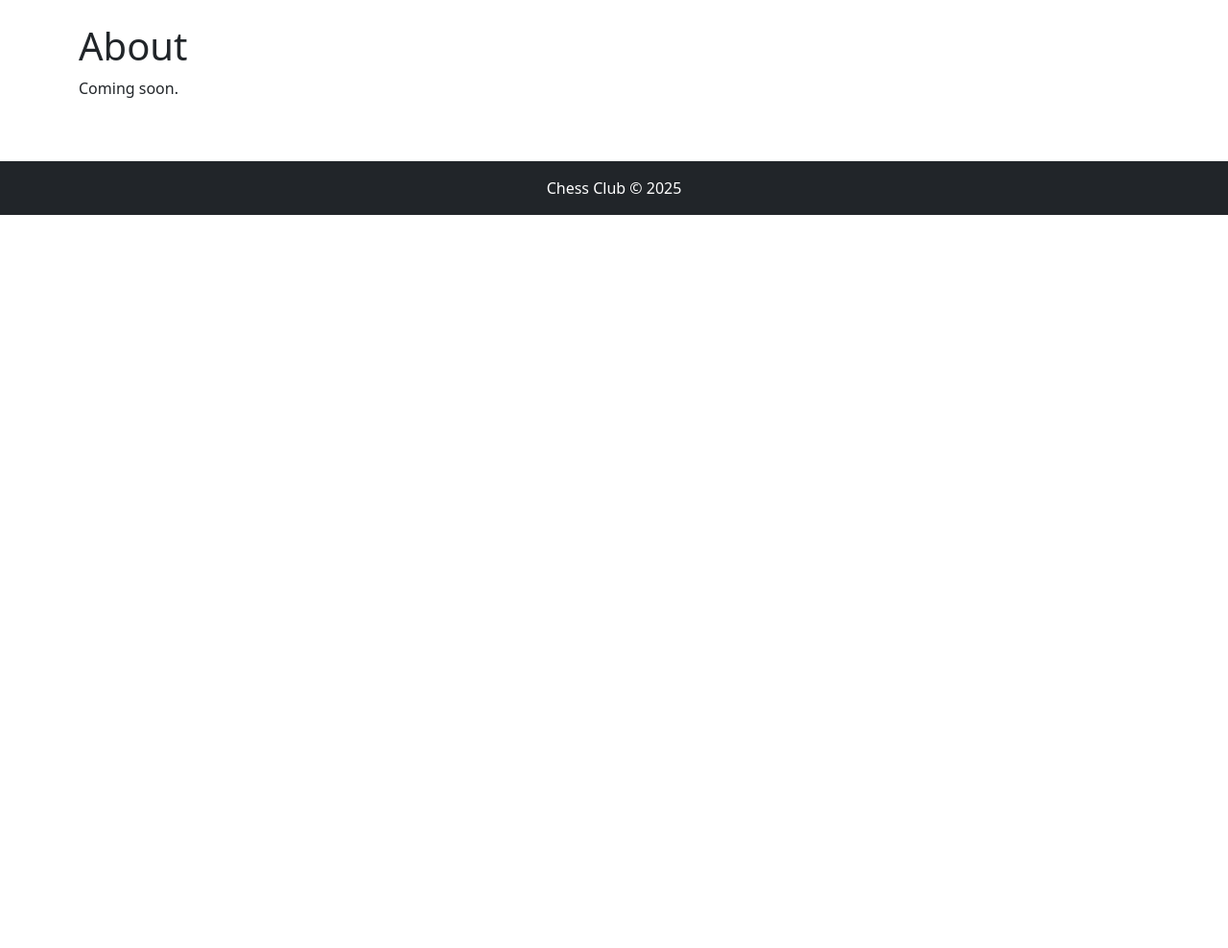
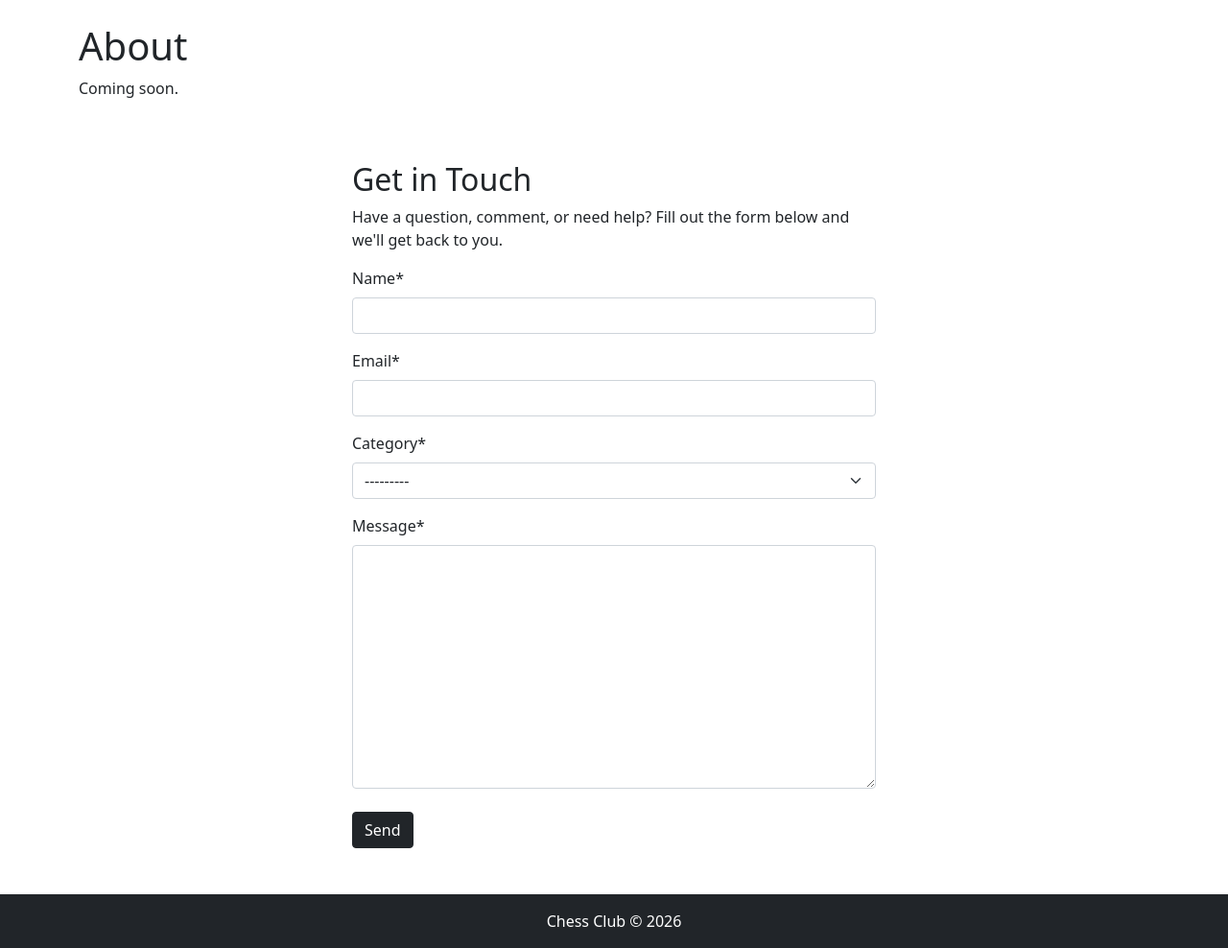
Before and after one commit to freed-man/mp3-chess, a Django app: page /about/ in a window 1280 px wide. Shown: the part 56-1044 px from the top of the page at 96% size. Before the commit the page ends 280 px from the top, so only its background shows below. Run offline with Django 4.2, Linux system fonts and the light colour scheme; data that the repository does not hold is empty; some libraries are stand-ins or nearby versions.

Commit message:
added contact form to about page

```diff
--- /dev/null
+++ b/about/forms.py
@@ -0,0 +1,11 @@
+from django import forms
+from .models import ContactRequest
+
+
+class ContactForm(forms.ModelForm):
+    """
+    Form for users to send a contact request.
+    """
+    class Meta:
+        model = ContactRequest
+        fields = ('name', 'email', 'category', 'message')
--- a/about/models.py
+++ b/about/models.py
@@ -15,3 +15,25 @@ class About(models.Model):
 
     def __str__(self):
         return self.title
+
+
+CATEGORY_CHOICES = (
+    ("Question", "Question"),
+    ("Comment", "Comment"),
+    ("Request", "Request"),
+    ("Technical Issue", "Technical Issue"),
+)
+
+
+class ContactRequest(models.Model):
+    """
+    Stores a single contact request from a site visitor.
+    """
+    name = models.CharField(max_length=200)
+    email = models.EmailField()
+    category = models.CharField(max_length=20, choices=CATEGORY_CHOICES)
+    message = models.TextField()
+    read = models.BooleanField(default=False)
+
+    def __str__(self):
+        return f"{self.category} from {self.name}"
--- a/about/templates/about/about.html
+++ b/about/templates/about/about.html
@@ -1,5 +1,6 @@
 {% extends "base.html" %}
 {% load static %}
+{% load crispy_forms_tags %}
 
 {% block content %}
 
@@ -31,4 +32,16 @@
     {% endif %}
 </div>
 
+<div class="row mt-5">
+    <div class="col-md-6 offset-md-3">
+        <h2>Get in Touch</h2>
+        <p>Have a question, comment, or need help? Fill out the form below and we'll get back to you.</p>
+        <form method="post">
+            {{ contact_form | crispy }}
+            {% csrf_token %}
+            <button type="submit" class="btn btn-dark mt-2">Send</button>
+        </form>
+    </div>
+</div>
+
 {% endblock content %}
--- a/about/views.py
+++ b/about/views.py
@@ -1,17 +1,27 @@
 from django.shortcuts import render
+from django.contrib import messages
 from .models import About
+from .forms import ContactForm
 
 
 def about_page(request):
     """
-    Displays the about page with club information.
+    Displays the about page with club information and contact form.
     """
+    if request.method == "POST":
+        contact_form = ContactForm(data=request.POST)
+        if contact_form.is_valid():
+            contact_form.save()
+            messages.add_message(request, messages.SUCCESS, 'Message sent! We will get back to you soon.')
+
     about = About.objects.all().order_by('-updated_on').first()
+    contact_form = ContactForm()
 
     return render(
         request,
         "about/about.html",
         {
             "about": about,
+            "contact_form": contact_form,
         },
     )
--- a/templates/base.html
+++ b/templates/base.html
@@ -70,7 +70,7 @@
     </main>
 
     <footer class="footer mt-auto py-3 bg-dark text-white text-center">
-        <p class="m-0">Chess Club &copy; 2025</p>
+        <p class="m-0">Chess Club &copy; 2026</p>
     </footer>
 
     <script src="https://cdn.jsdelivr.net/npm/bootstrap@5.0.1/dist/js/bootstrap.bundle.min.js"></script>
```
Also changed, not shown: about/admin.py (+7 -1 lines), about/migrations/0002_contactrequest.py (added).
